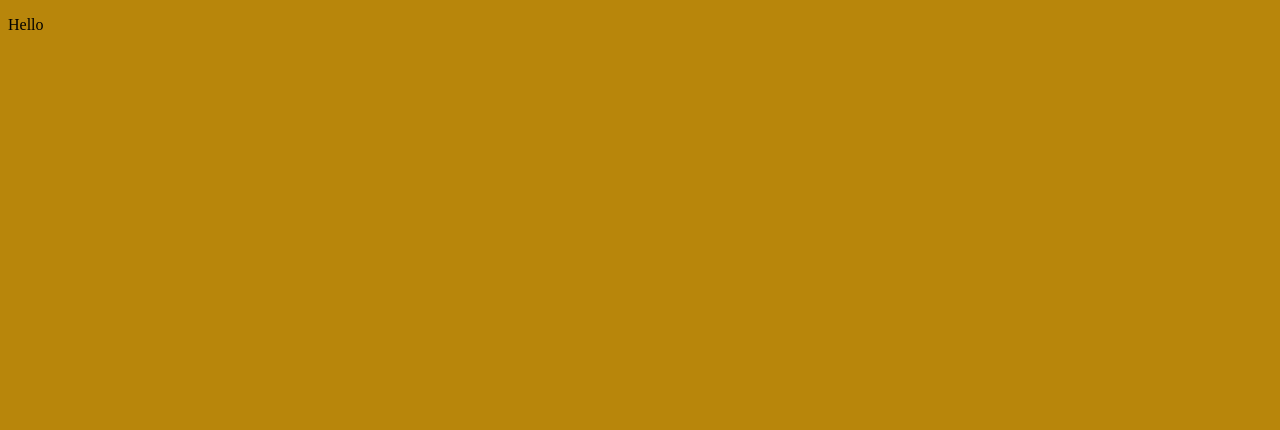
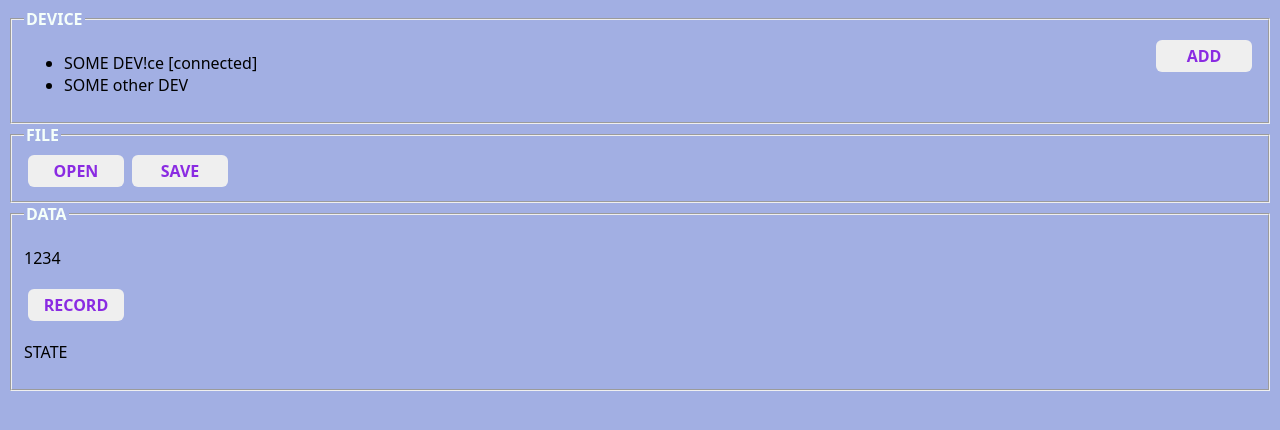
Before and after one commit to khoncharov/sensor-hub-app, an Angular app: page / in a window 1280 px wide. Shown: the top 430 px of the page. Built offline with nearby package versions, Linux system fonts and the light colour scheme.

Commit message:
feat: add open save functions

```diff
--- a/src/app/app.component.css
+++ b/src/app/app.component.css
@@ -0,0 +1,4 @@
+.device_container {
+  display: flex;
+  justify-content: space-between;
+}
--- a/src/app/app.component.html
+++ b/src/app/app.component.html
@@ -1,3 +1,19 @@
-<p>Hello</p>
-
-<router-outlet></router-outlet>
+<fieldset class="device_container">
+  <legend>DEVICE</legend>
+  <ul>
+    <li>SOME DEV!ce [connected]</li>
+    <li>SOME other DEV</li>
+  </ul>
+  <button type="button">ADD</button>
+</fieldset>
+<fieldset>
+  <legend>FILE</legend>
+  <button type="button" (click)="getOpenedFile()">OPEN</button>
+  <button type="button" (click)="saveDataToFile()">SAVE</button>
+</fieldset>
+<fieldset>
+  <legend>DATA</legend>
+  <p>1234</p>
+  <button type="button">RECORD</button>
+  <p>STATE</p>
+</fieldset>
--- a/src/app/app.component.ts
+++ b/src/app/app.component.ts
@@ -1,4 +1,17 @@
 import { Component } from '@angular/core';
+
+const options: OpenFilePickerOptions = {
+  types: [
+    {
+      description: 'Text',
+      accept: {
+        'text/plain': ['.txt'],
+      },
+    },
+  ],
+  excludeAcceptAllOption: true,
+  multiple: false,
+};
 
 @Component({
   selector: 'app-root',
@@ -6,5 +19,45 @@ import { Component } from '@angular/core';
   styleUrls: ['./app.component.css'],
 })
 export class AppComponent {
-  title = 'app-up-01';
+  async getOpenedFile() {
+    if ('showOpenFilePicker' in window) {
+      let fileHandle;
+
+      try {
+        [fileHandle] = await window.showOpenFilePicker(options);
+        const fileData = await fileHandle.getFile();
+
+        const fr = new FileReader();
+
+        fr.readAsText(fileData);
+
+        fr.addEventListener('loadend', () => {
+          console.log('FILE CONTENT: \n', fr.result);
+        });
+      } catch (error) {
+        console.log('Open operation was canceled.');
+      }
+    } else {
+      console.error('Your browser doesn\'t support "File system access API"');
+    }
+  }
+
+  async saveDataToFile() {
+    if ('showSaveFilePicker' in window) {
+      try {
+        const newHandle = await window.showSaveFilePicker(options);
+
+        const writableStream = await newHandle.createWritable();
+
+        const dateTime = new Date().toISOString();
+        await writableStream.write(dateTime);
+
+        await writableStream.close();
+      } catch (error) {
+        console.log('Open operation was canceled.');
+      }
+    } else {
+      console.error('Your browser doesn\'t support "File system access API"');
+    }
+  }
 }
--- a/src/styles.css
+++ b/src/styles.css
@@ -5,5 +5,36 @@
 }
 
 body {
-  background-color: darkgoldenrod;
+  font-family: system-ui, -apple-system, BlinkMacSystemFont, "Segoe UI", Roboto,
+    Oxygen, Ubuntu, Cantarell, "Open Sans", "Helvetica Neue", sans-serif;
+  background-color: #8a9bdcca;
+  font-weight: 500;
 }
+
+legend {
+  font-weight: bold;
+  color: mintcream;
+}
+
+button {
+  margin: 4px;
+  height: 32px;
+  width: 96px;
+  border: none;
+  border-radius: 6px;
+  font: inherit;
+  font-weight: bold;
+  color: blueviolet;
+  cursor: pointer;
+  transition: 0.2s;
+}
+
+button:hover {
+  color: black;
+  background-color: #ecd5ec;
+}
+
+button:active {
+  color: black;
+  background-color: #8a9bdcca;
+}
```
